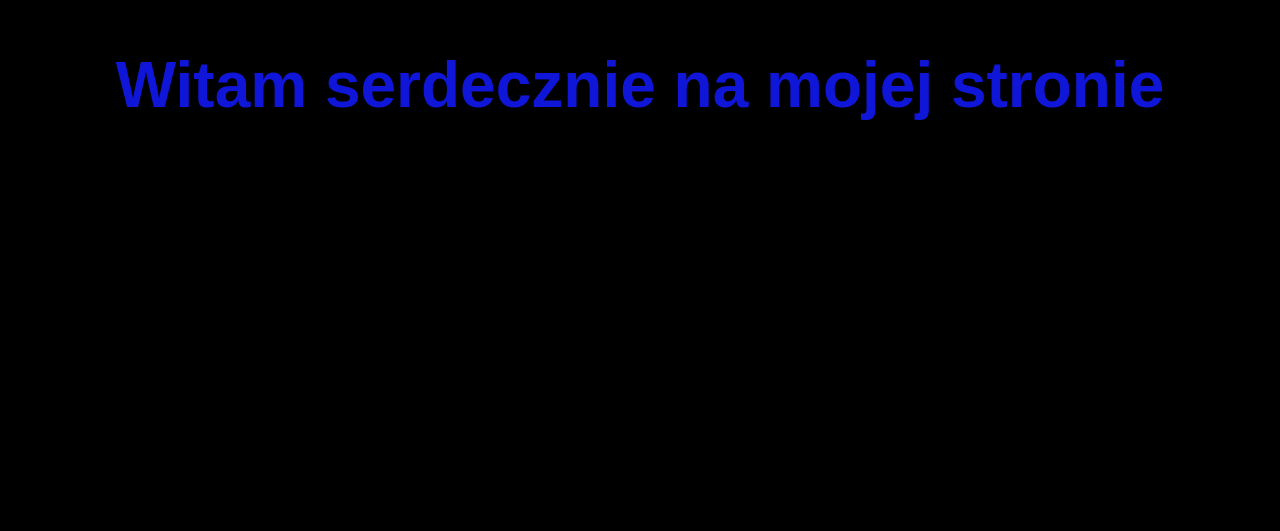
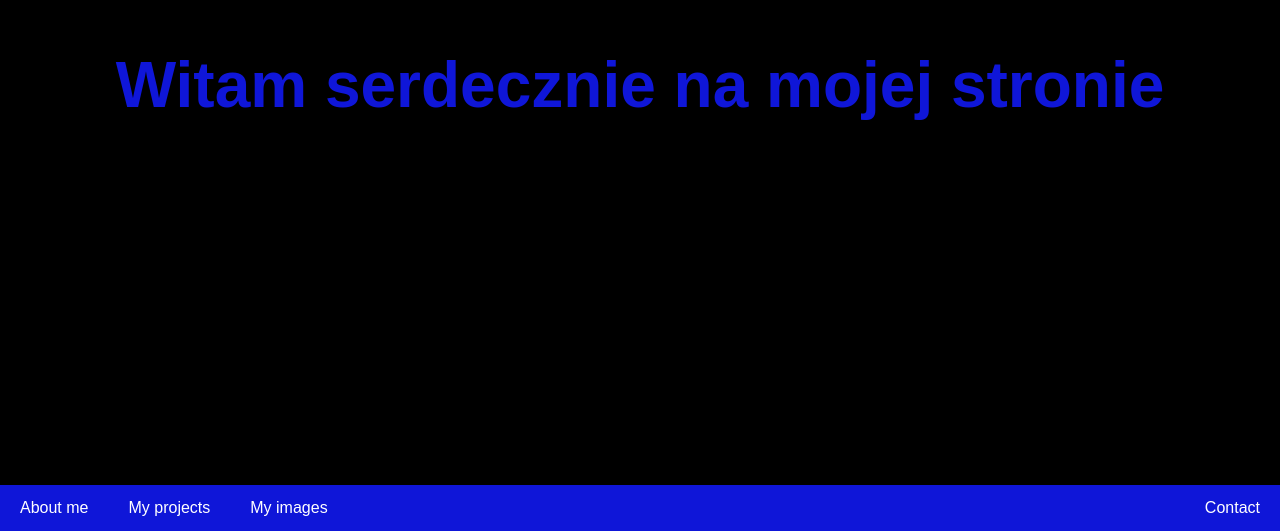
Before and after one commit to Korbielowski/strona, a plain HTML site: page index.html in a window 1280 px wide. Shown: the part 315-846 px from the top of the page. Before the commit the page ends 800 px from the top, so only its background shows below. Drawn offline with Linux system fonts and the light colour scheme.

Commit message:
div i jego wygląd

```diff
--- a/index.html
+++ b/index.html
@@ -1,3 +1,4 @@
+<!DOCTYPE html>
 <html lang="en">
 <head>
     <meta charset="UTF-8">
@@ -5,9 +6,16 @@
     <meta name="viewport" content="width=device-width, initial-scale=1.0">
     <title>Dawid Stasiński</title>
     <link rel="stylesheet" href="styles.css">
+    <script src="scripts.js"></script>
 </head>
 <body>
     <h1 class="fancy">Witam serdecznie na mojej stronie</h1>
-    <script src="scripts.js"></script>
+    <div class="navigationBar">
+        <a href="">About me</a>
+        <a href="">My projects</a>
+        <a href="">My images</a>
+        <a href="" class="contact">Contact</a>
+
+    </div>
 </body>
 </html>
--- a/styles.css
+++ b/styles.css
@@ -24,3 +24,31 @@ span {
 span.fade {
     opacity: 1;
 }
+
+.navigationBar {
+    overflow: hidden;
+    background-color: rgb(15, 22, 216);
+
+}
+
+.navigationBar a {
+    float: left;
+    display: block;
+    color: white;
+    text-align: center;
+    padding: 14px 20px;
+    text-decoration: none;
+    font-family: sans-serif;
+
+}
+
+.navigationBar a:hover {
+    background-color: aqua;
+    color: black;
+
+}
+
+.navigationBar a.contact {
+    float: right;
+    background-color: rgb(15, 22, 216);
+}
```
